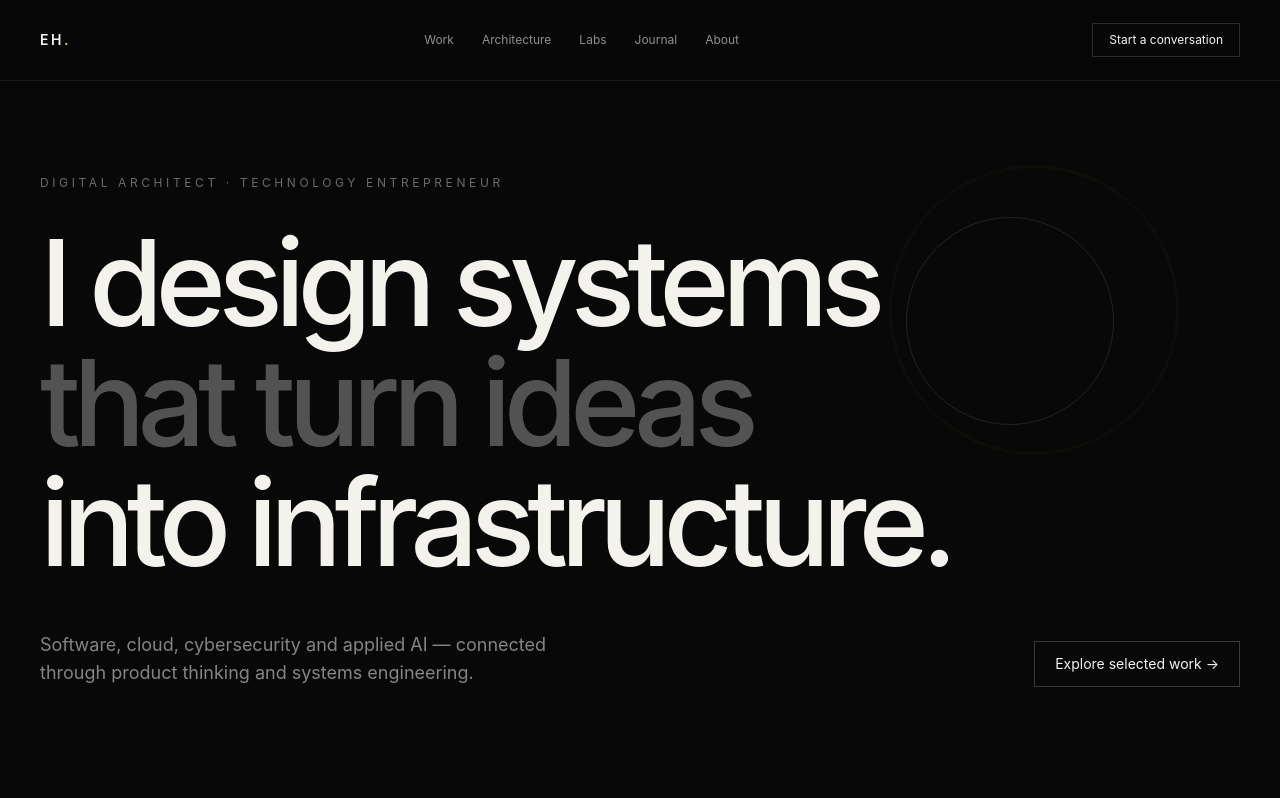
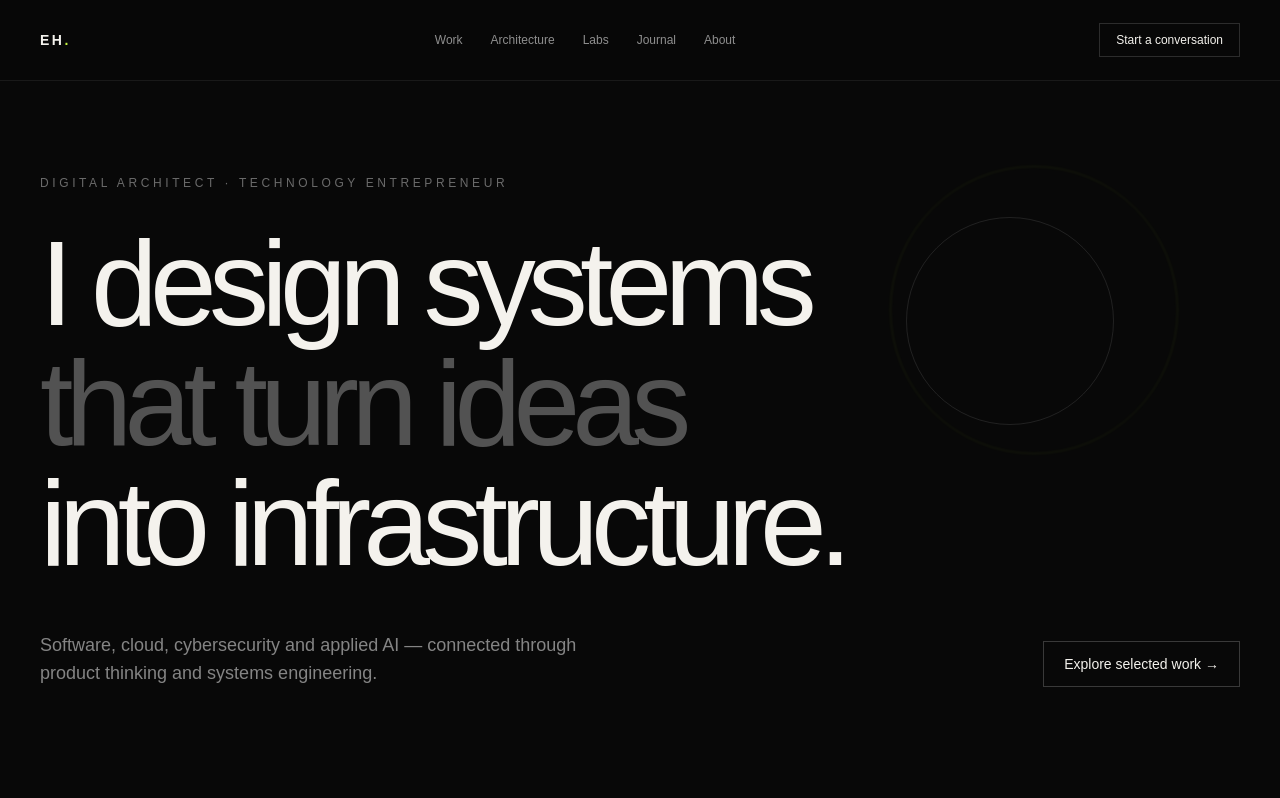
Before and after one commit to digitaleflex/eurinhash-portofolio, a Next.js app: page / in a window 1280 px wide. Shown: the top 798 px of the page. Built offline with nearby package versions, Linux system fonts and the light colour scheme.

Commit message:
feat: build premium portfolio foundation

```diff
--- a/app/globals.css
+++ b/app/globals.css
@@ -2,33 +2,10 @@
 @tailwind components;
 @tailwind utilities;
 
-:root {
-  --font-inter: "Inter";
-  --background: #0a0a0a;
-  --foreground: #f4f2ed;
-}
-
-* {
-  box-sizing: border-box;
-}
-
-html {
-  scroll-behavior: smooth;
-}
-
-body {
-  margin: 0;
-  background: var(--background);
-  color: var(--foreground);
-  font-family: var(--font-inter), Arial, sans-serif;
-}
-
-::selection {
-  background: #c5f441;
-  color: #0a0a0a;
-}
-
-a {
-  color: inherit;
-  text-decoration: none;
-}
+:root{--background:#080808;--foreground:#f4f2ed}
+*{box-sizing:border-box}
+html{scroll-behavior:smooth}
+body{margin:0;background:var(--background);color:var(--foreground);font-family:Arial,sans-serif}
+::selection{background:#c5f441;color:#080808}
+a{text-decoration:none;color:inherit}
+.text-balance{text-wrap:balance}
```
